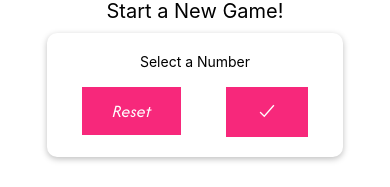
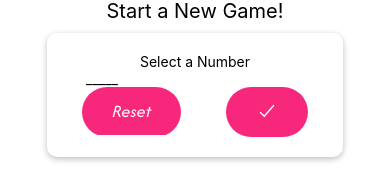
Before and after one commit to MariamAtefMah/Game_App, a React Native app: screen / in a window 390 px wide. Shown: the part 201-388 px from the top of the page. Built offline with nearby package versions, Linux system fonts and the light colour scheme.

Commit message:
Adding placeholder in text input in start screen

```diff
--- a/Components/MainButton.js
+++ b/Components/MainButton.js
@@ -11,15 +11,21 @@ import Colors from "./Constants/Colors";
 
 const MainButton = (Props) => {
   return (
-    <TouchableOpacity onPress={Props.onPress}>
-      <View style={styles.button}>
-        <Text style={styles.buttonText}>{Props.children}</Text>
-      </View>
-    </TouchableOpacity>
+    <View style={styles.buttonContainer}>
+      <TouchableOpacity onPress={Props.onPress}>
+        <View style={styles.button}>
+          <Text style={styles.buttonText}>{Props.children}</Text>
+        </View>
+      </TouchableOpacity>
+    </View>
   );
 };
 
 const styles = StyleSheet.create({
+  buttonContainer: {
+    borderRadius: 25,
+    overflow: 'hidden',
+  },
   button: {
     backgroundColor: Colors.primary,
     paddingVertical: 12,
--- a/Screens/StartGameScreen.js
+++ b/Screens/StartGameScreen.js
@@ -12,7 +12,7 @@ const StartGameScreen = (Props) => {
       <Text style={styles.title}>Start a New Game!</Text>
       <View style={styles.inputContainer}>
         <Text>Select a Number</Text>
-        <TextInput keyboardType="numeric"/>
+        <TextInput keyboardType="numeric" placeholder="_____"/>
         <View style={styles.buttonConatianer}>
           <MainButton onPress={() => {}}>Reset</MainButton>
           <MainButton onPress={() => {}}><Ionicons name="checkmark-outline" size={22} /></MainButton>
```
